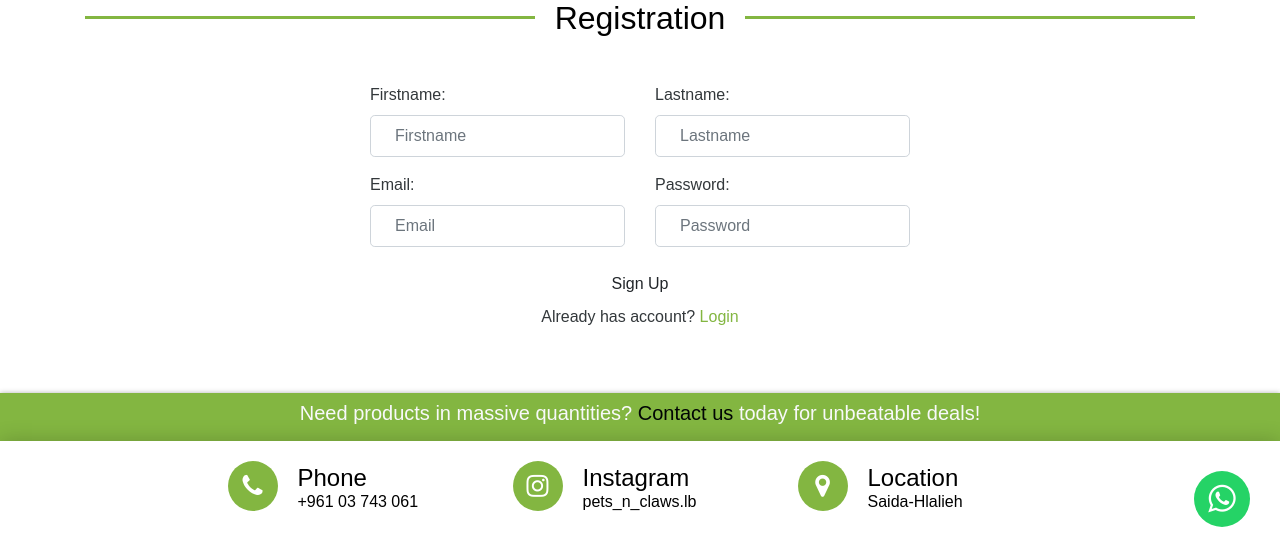
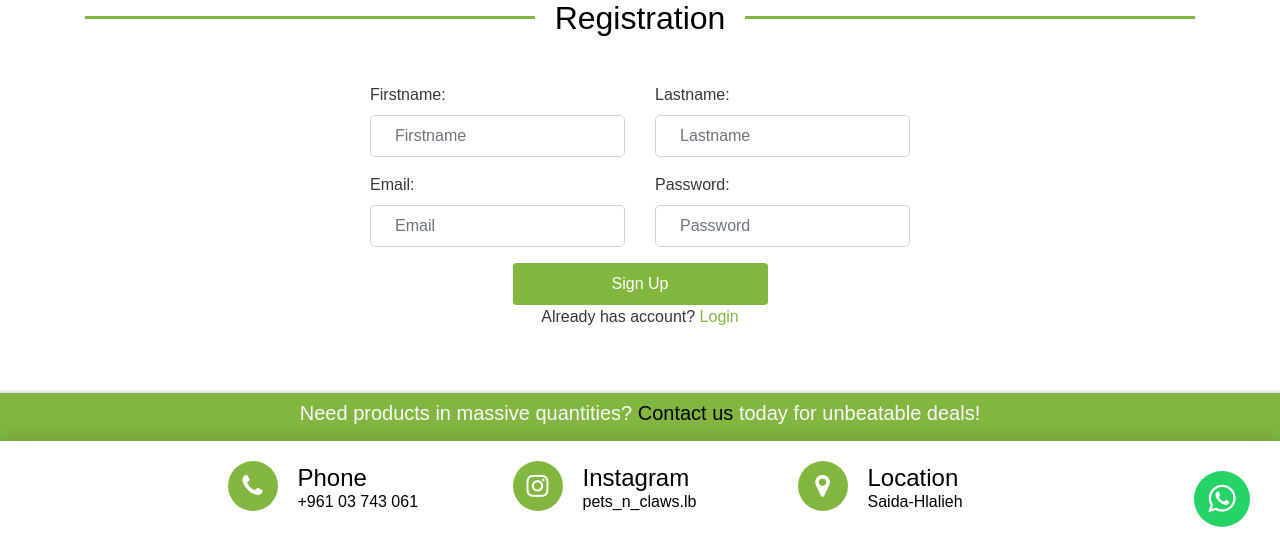
Before and after one commit to mostafanawam/e_commerce, a Django app: page /users/register/ in a window 1280 px wide. Shown: the part 243-792 px from the top of the page. Run offline with Django 4.2, Linux system fonts and the light colour scheme; parts of the project's set-up code (start-up, migrations or seed data) failed here and were passed over; some libraries are stand-ins or nearby versions; some web fonts are replaced.

Commit message:
update products

```diff
--- a/assets/css/shop-home.css
+++ b/assets/css/shop-home.css
@@ -664,10 +664,7 @@ ul.social-icons li {
     transition: all ease 0.4s;
 }
 
-.btn-cart {
-    background-color: var(--green3);
-    color: white;
-}
+
 
 .card:hover img {
     margin-top: -80px
@@ -704,6 +701,11 @@ ul.social-icons li {
 .card:hover .content {
     bottom: 0%
 }*/
+
+.btn-cart {
+    background-color: var(--green3);
+    color: white;
+}
 
 .buttons button {
     border-radius: 1px;
```
